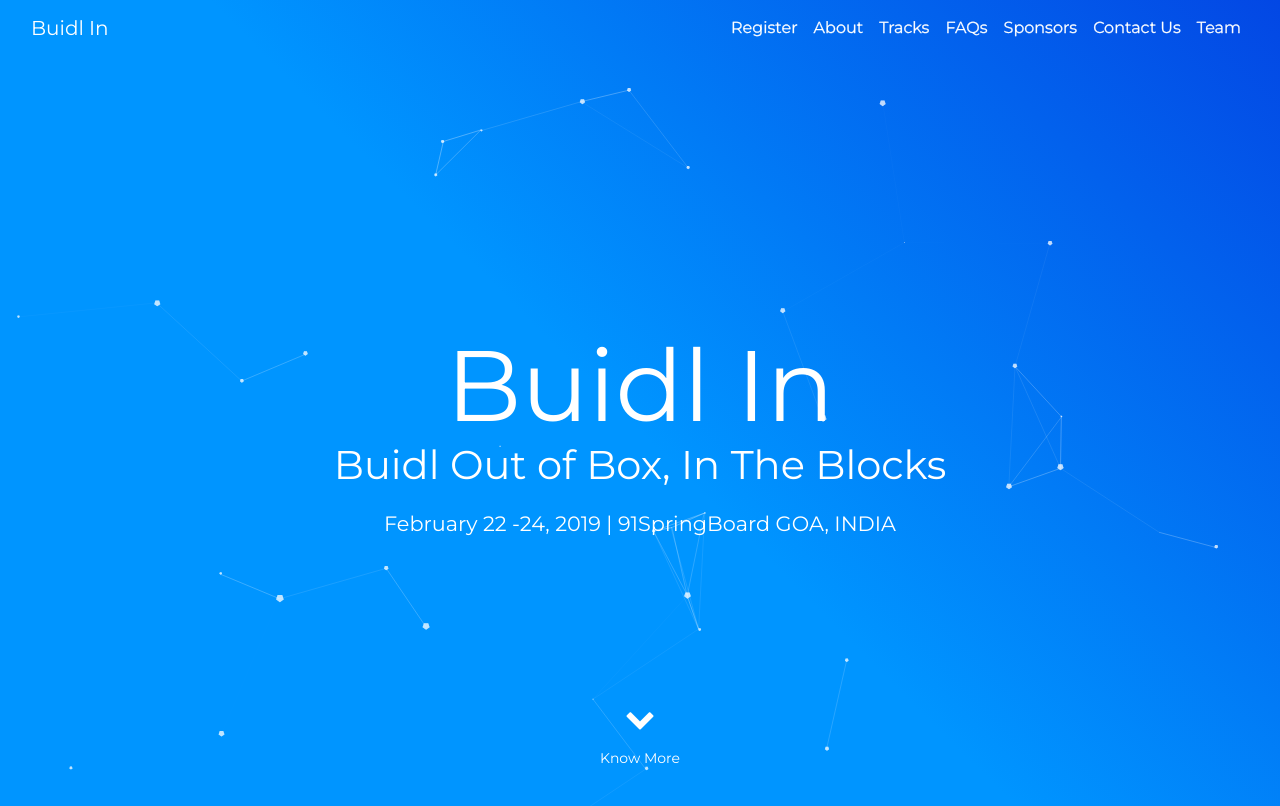
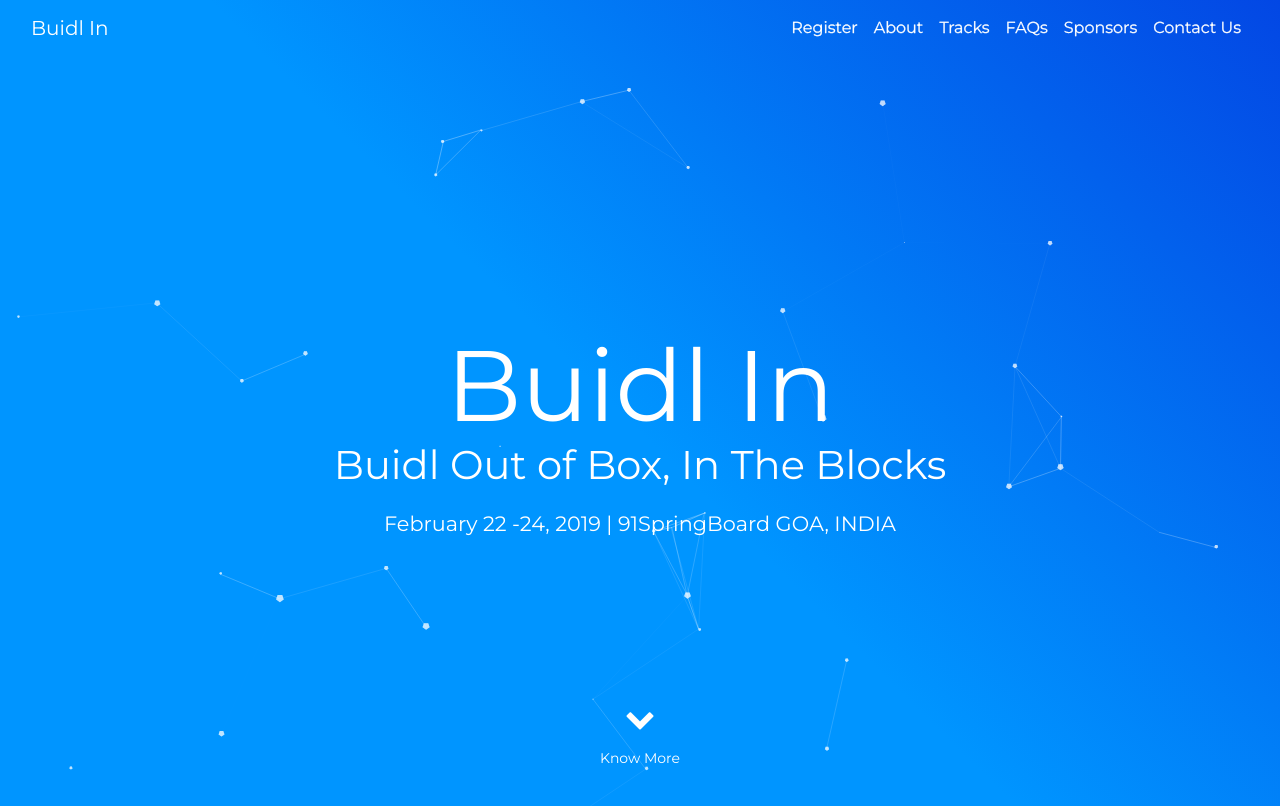
Before and after one commit to buidlin/buidlIN, a plain HTML site: page index.html in a window 1280 px wide. Shown: the top 806 px of the page. Drawn offline with nearby package versions, Linux system fonts and the light colour scheme; a script that the page names is missing.

Commit message:
updation

```diff
--- a/index.html
+++ b/index.html
@@ -52,7 +52,7 @@
               <li class="nav-item">
                 <a class="nav-link" href="#exampleModal" data-toggle="modal" data-target="#exampleModal">Contact Us</a>
               </li>
-              <li><a class="nav-link" href="team.html" data-scroll>Team</a></li>
+
             </ul>
           </div>
         </nav>
```
